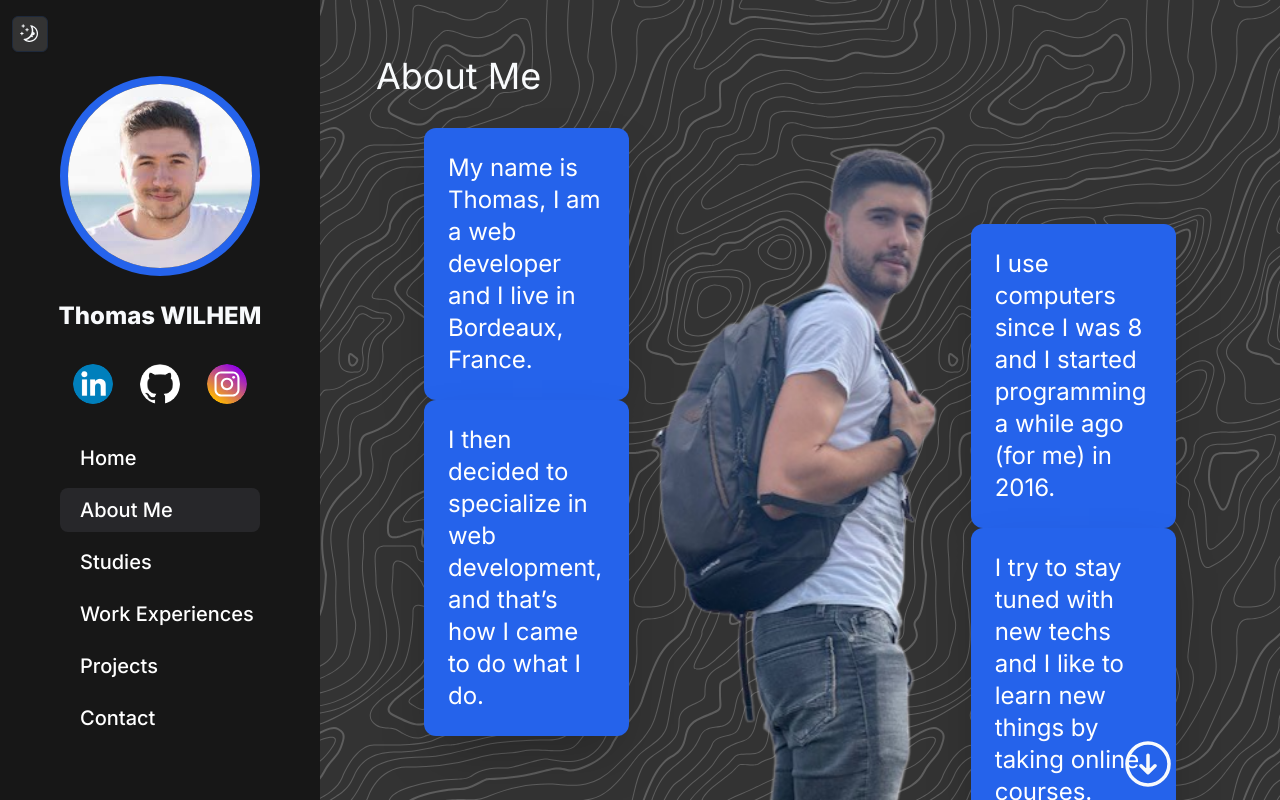
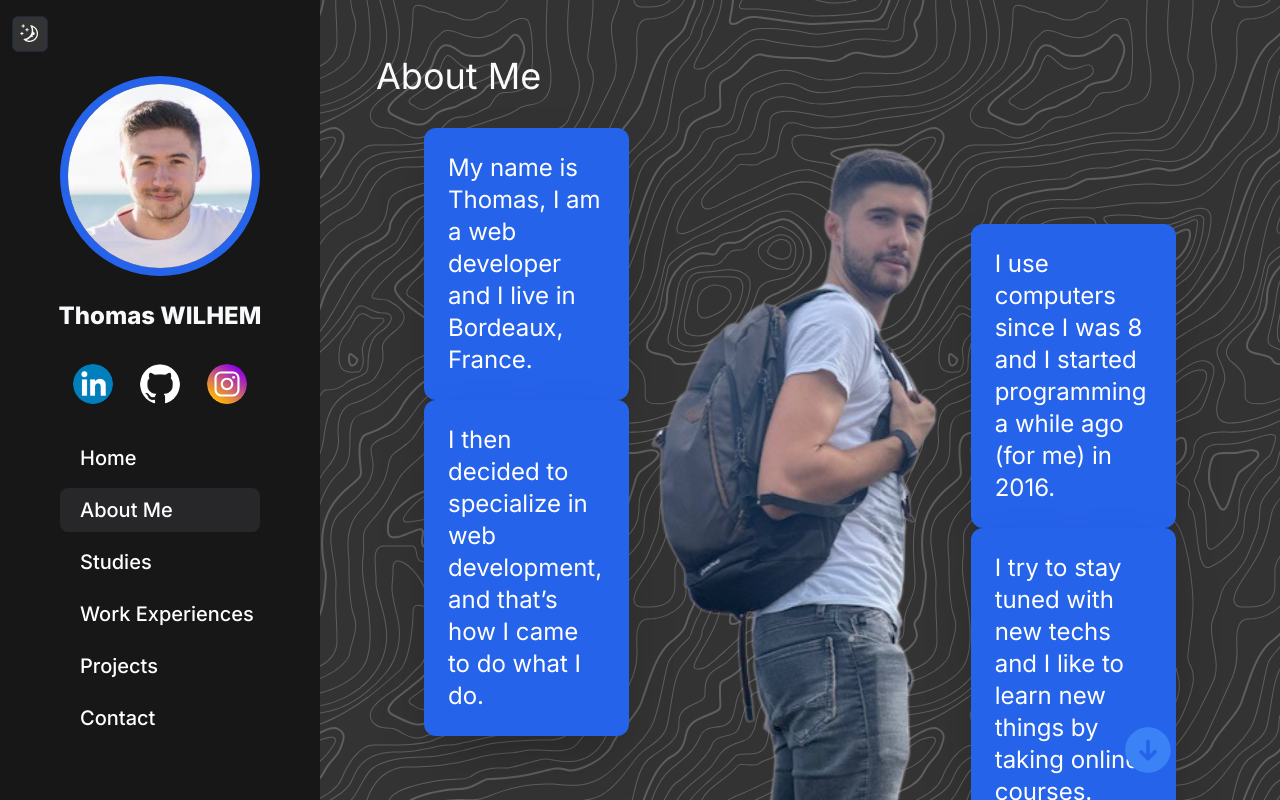
Before and after one commit to ThomasWILHEM/portfolio-nextjs, a Next.js app: page /about-me in a window 1280 px wide. Built offline with nearby package versions, Linux system fonts and the light colour scheme; no server answers; the database is empty.

Commit message:
💄 Minor modifications style + mails

```diff
--- a/app/about-me/page.tsx
+++ b/app/about-me/page.tsx
@@ -61,9 +61,10 @@ export default async function About() {
                           I try to stay tuned with new techs and I like to learn new things by taking online courses.
                       </Card>
                       <Link href="#knowledge">
-                          <svg xmlns="http://www.w3.org/2000/svg" fill="none" viewBox="0 0 24 24" strokeWidth={1.5} stroke="currentColor" className="w-14 h-14 absolute bottom-10 right-0">
-                              <path strokeLinecap="round" strokeLinejoin="round" d="m9 12.75 3 3m0 0 3-3m-3 3v-7.5M21 12a9 9 0 1 1-18 0 9 9 0 0 1 18 0Z" />
+                          <svg xmlns="http://www.w3.org/2000/svg" viewBox="0 0 24 24" fill="currentColor" className="w-14 h-14 absolute bottom-10 right-0 animate-bounce fill-blue-500">
+                              <path fillRule="evenodd" d="M12 2.25c-5.385 0-9.75 4.365-9.75 9.75s4.365 9.75 9.75 9.75 9.75-4.365 9.75-9.75S17.385 2.25 12 2.25Zm-.53 14.03a.75.75 0 0 0 1.06 0l3-3a.75.75 0 1 0-1.06-1.06l-1.72 1.72V8.25a.75.75 0 0 0-1.5 0v5.69l-1.72-1.72a.75.75 0 0 0-1.06 1.06l3 3Z" clipRule="evenodd" />
                           </svg>
+
                       </Link>
                   </div>
               </div>
--- a/components/email/contact-form.tsx
+++ b/components/email/contact-form.tsx
@@ -12,9 +12,9 @@ export const EmailTemplate = ({
       email
   }: Email) => (
     <div>
-        <p>Hello Thomas,</p>
+        <p>New Message from {firstname} {lastname}</p>
         <p>
-            {firstname} {lastname} sent you a message !
+            Email: {email}
         </p>
         <p>
             {message}
```
